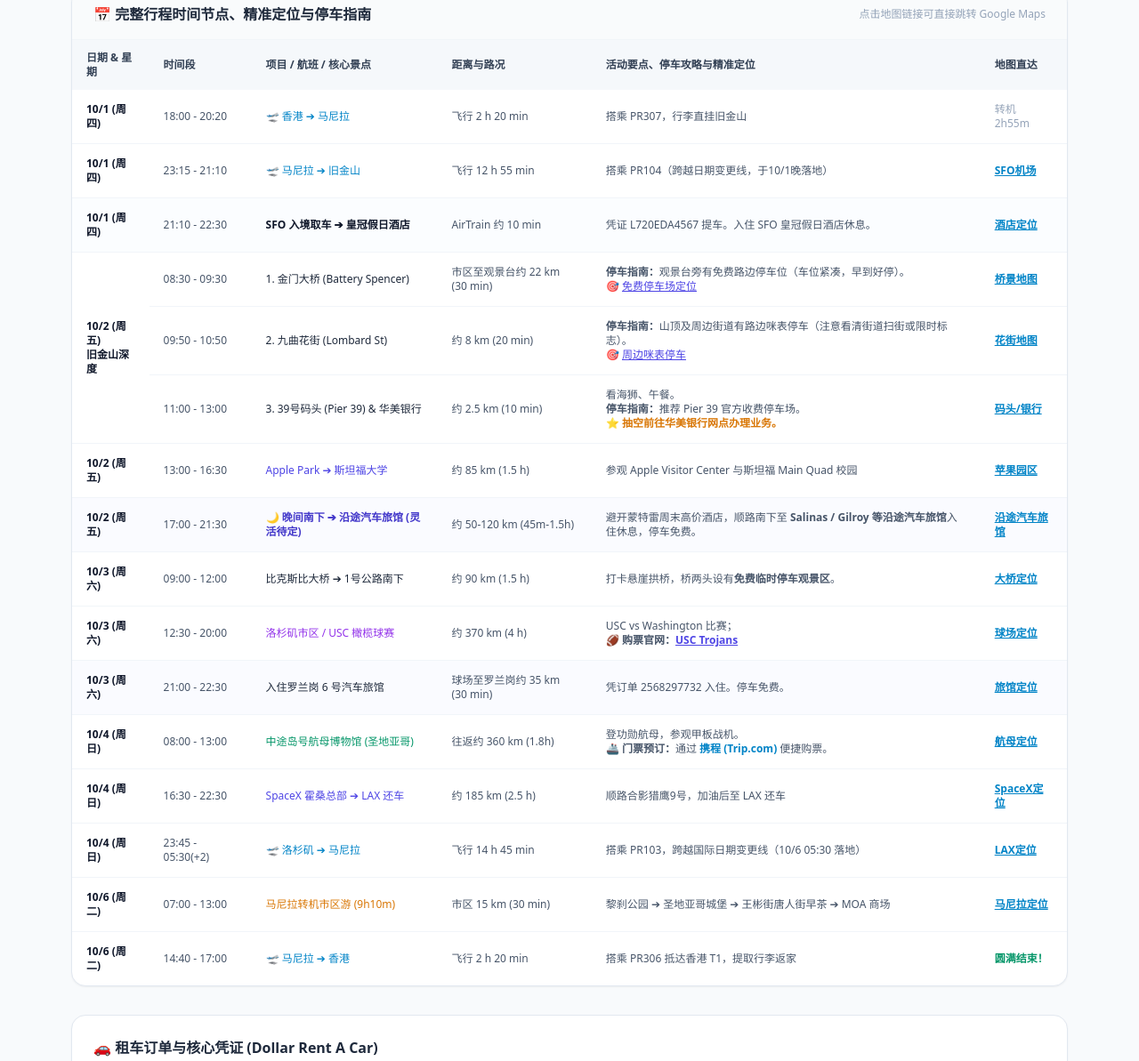
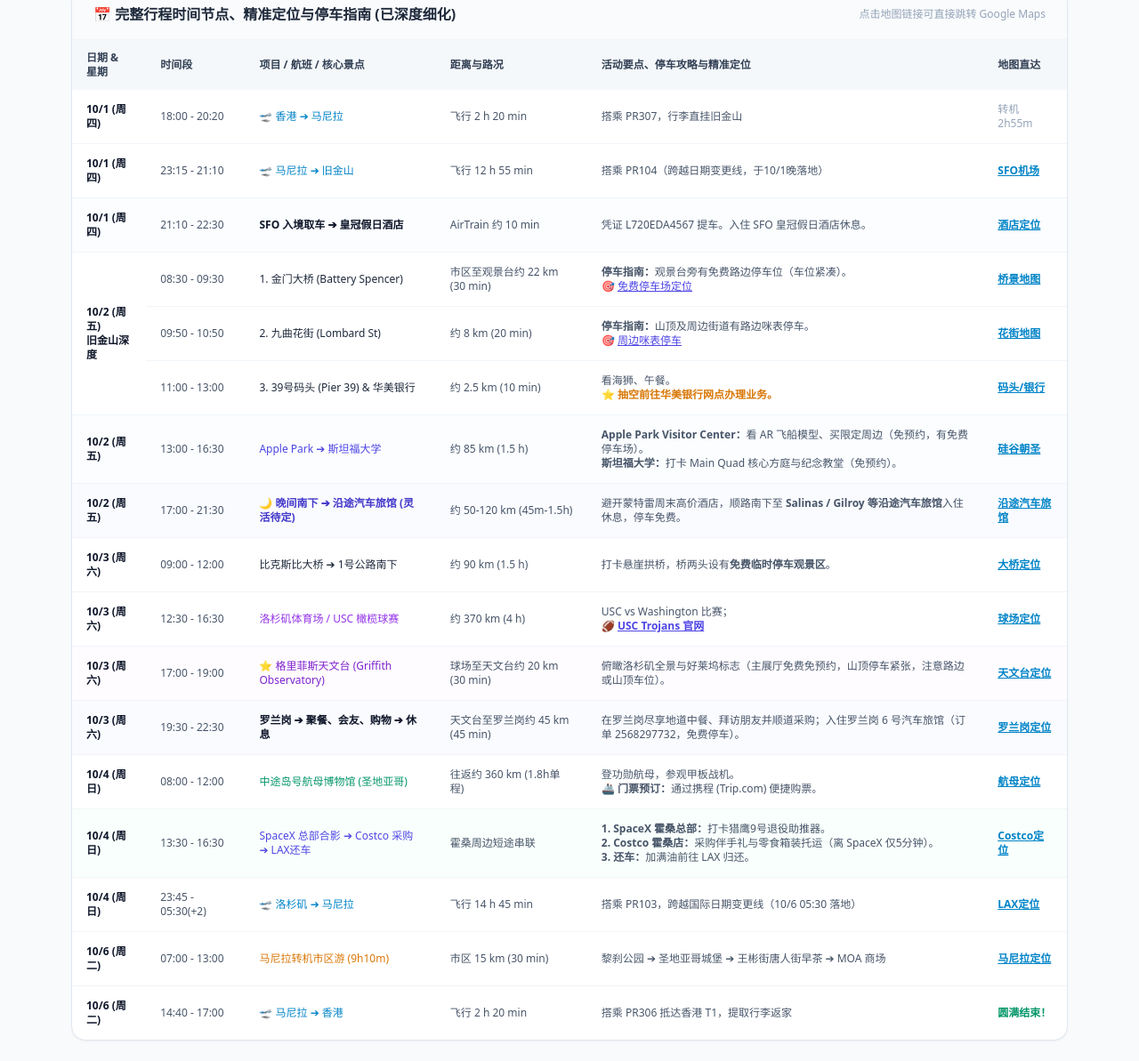
Before and after one commit to 380matthew-creator/china0766, a plain HTML site: page index.html in a window 1280 px wide. Shown: the part 329-1522 px from the top of the page at 89% size. Drawn offline with nearby package versions, Linux system fonts and the light colour scheme.

Commit message:
Update index.html

```diff
--- a/index.html
+++ b/index.html
@@ -63,7 +63,7 @@
         <section class="bg-white rounded-2xl shadow-sm border border-slate-200 overflow-hidden">
             <div class="px-6 py-4 border-b border-slate-100 bg-slate-50/80 flex justify-between items-center">
                 <h2 class="text-base font-bold text-slate-800 flex items-center gap-2">
-                    📅 完整行程时间节点、精准定位与停车指南
+                    📅 完整行程时间节点、精准定位与停车指南 (已深度细化)
                 </h2>
                 <span class="text-xs text-slate-400">点击地图链接可直接跳转 Google Maps</span>
             </div>
@@ -110,7 +110,7 @@
                             <td class="py-3.5 px-4 font-medium text-slate-800">1. 金门大桥 (Battery Spencer)</td>
                             <td class="py-3.5 px-4">市区至观景台约 22 km (30 min)</td>
                             <td class="py-3.5 px-4">
-                                <strong>停车指南：</strong>观景台旁有免费路边停车位（车位紧凑，早到好停）。<br>
+                                <strong>停车指南：</strong>观景台旁有免费路边停车位（车位紧凑）。<br>
                                 🎯 <a href="https://www.google.com/maps/search/?api=1&query=Battery+Spencer+Parking" target="_blank" class="text-indigo-600 underline">免费停车场定位</a>
                             </td>
                             <td class="py-3.5 px-4"><a href="https://www.google.com/maps/search/?api=1&query=Battery+Spencer+San+Francisco" target="_blank" class="text-sky-600 underline font-bold">桥景地图</a></td>
@@ -120,7 +120,7 @@
                             <td class="py-3.5 px-4 font-medium text-slate-800">2. 九曲花街 (Lombard St)</td>
                             <td class="py-3.5 px-4">约 8 km (20 min)</td>
                             <td class="py-3.5 px-4">
-                                <strong>停车指南：</strong>山顶及周边街道有路边咪表停车（注意看清街道扫街或限时标志）。<br>
+                                <strong>停车指南：</strong>山顶及周边街道有路边咪表停车。<br>
                                 🎯 <a href="https://www.google.com/maps/search/?api=1&query=Lombard+Street+San+Francisco+parking" target="_blank" class="text-indigo-600 underline">周边咪表停车</a>
                             </td>
                             <td class="py-3.5 px-4"><a href="https://www.google.com/maps/search/?api=1&query=Lombard+Street+San+Francisco" target="_blank" class="text-sky-600 underline font-bold">花街地图</a></td>
@@ -131,18 +131,20 @@
                             <td class="py-3.5 px-4">约 2.5 km (10 min)</td>
                             <td class="py-3.5 px-4">
                                 看海狮、午餐。<br>
-                                <strong>停车指南：</strong>推荐 Pier 39 官方收费停车场。<br>
                                 ⭐ <strong class="text-amber-600">抽空前往华美银行网点办理业务。</strong>
                             </td>
                             <td class="py-3.5 px-4"><a href="https://www.google.com/maps/search/?api=1&query=Pier+39+Parking+Garage" target="_blank" class="text-sky-600 underline font-bold">码头/银行</a></td>
                         </tr>
-                        <tr class="hover:bg-sky-50/40">
+                        <tr class="hover:bg-sky-50/40 bg-sky-50/30">
                             <td class="py-3.5 px-4 font-semibold text-slate-900">10/2 (周五)</td>
                             <td class="py-3.5 px-4">13:00 - 16:30</td>
                             <td class="py-3.5 px-4 font-medium text-indigo-600">Apple Park ➔ 斯坦福大学</td>
                             <td class="py-3.5 px-4">约 85 km (1.5 h)</td>
-                            <td class="py-3.5 px-4">参观 Apple Visitor Center 与斯坦福 Main Quad 校园</td>
-                            <td class="py-3.5 px-4"><a href="https://www.google.com/maps/search/?api=1&query=Apple+Park+Visitor+Center" target="_blank" class="text-sky-600 underline font-bold">苹果园区</a></td>
+                            <td class="py-3.5 px-4">
+                                <strong>Apple Park Visitor Center：</strong>看 AR 飞船模型、买限定周边（免预约，有免费停车场）。<br>
+                                <strong>斯坦福大学：</strong>打卡 Main Quad 核心方庭与纪念教堂（免预约）。
+                            </td>
+                            <td class="py-3.5 px-4"><a href="https://www.google.com/maps/search/?api=1&query=Apple+Park+Visitor+Center" target="_blank" class="text-sky-600 underline font-bold">硅谷朝圣</a></td>
                         </tr>
                         <tr class="hover:bg-sky-50/40 bg-indigo-50/30">
                             <td class="py-3.5 px-4 font-semibold text-slate-900">10/2 (周五)</td>
@@ -164,41 +166,57 @@
                         </tr>
                         <tr class="hover:bg-sky-50/40">
                             <td class="py-3.5 px-4 font-semibold text-slate-900">10/3 (周六)</td>
-                            <td class="py-3.5 px-4">12:30 - 20:00</td>
-                            <td class="py-3.5 px-4 font-medium text-purple-600">洛杉矶市区 / USC 橄榄球赛</td>
+                            <td class="py-3.5 px-4">12:30 - 16:30</td>
+                            <td class="py-3.5 px-4 font-medium text-purple-600">洛杉矶体育场 / USC 橄榄球赛</td>
                             <td class="py-3.5 px-4">约 370 km (4 h)</td>
                             <td class="py-3.5 px-4">
                                 USC vs Washington 比赛；<br>
-                                🏈 <strong>购票官网：</strong><a href="https://usctrojans.com" target="_blank" class="text-indigo-600 font-bold underline">USC Trojans</a>
+                                🏈 <a href="https://usctrojans.com" target="_blank" class="text-indigo-600 font-bold underline">USC Trojans 官网</a>
                             </td>
                             <td class="py-3.5 px-4"><a href="https://www.google.com/maps/search/?api=1&query=Los+Angeles+Memorial+Coliseum" target="_blank" class="text-sky-600 underline font-bold">球场定位</a></td>
                         </tr>
+                        <tr class="hover:bg-sky-50/40 bg-purple-50/30">
+                            <td class="py-3.5 px-4 font-semibold text-slate-900">10/3 (周六)</td>
+                            <td class="py-3.5 px-4">17:00 - 19:00</td>
+                            <td class="py-3.5 px-4 font-medium text-purple-700">⭐ 格里菲斯天文台 (Griffith Observatory)</td>
+                            <td class="py-3.5 px-4">球场至天文台约 20 km (30 min)</td>
+                            <td class="py-3.5 px-4">
+                                俯瞰洛杉矶全景与好莱坞标志（主展厅免费免预约，山顶停车紧张，注意路边或山顶车位）。
+                            </td>
+                            <td class="py-3.5 px-4"><a href="https://www.google.com/maps/search/?api=1&query=Griffith+Observatory" target="_blank" class="text-sky-600 underline font-bold">天文台定位</a></td>
+                        </tr>
                         <tr class="hover:bg-sky-50/40 bg-indigo-50/30">
                             <td class="py-3.5 px-4 font-semibold text-slate-900">10/3 (周六)</td>
-                            <td class="py-3.5 px-4">21:00 - 22:30</td>
-                            <td class="py-3.5 px-4 font-medium text-slate-800">入住罗兰岗 6 号汽车旅馆</td>
-                            <td class="py-3.5 px-4">球场至罗兰岗约 35 km (30 min)</td>
-                            <td class="py-3.5 px-4">凭订单 2568297732 入住。停车免费。</td>
-                            <td class="py-3.5 px-4"><a href="https://www.google.com/maps/search/?api=1&query=18970+Labin+Ct+Rowland+Heights" target="_blank" class="text-sky-600 underline font-bold">旅馆定位</a></td>
+                            <td class="py-3.5 px-4">19:30 - 22:30</td>
+                            <td class="py-3.5 px-4 font-bold text-slate-900">罗兰岗 ➔ 聚餐、会友、购物 ➔ 休息</td>
+                            <td class="py-3.5 px-4">天文台至罗兰岗约 45 km (45 min)</td>
+                            <td class="py-3.5 px-4">
+                                在罗兰岗尽享地道中餐、拜访朋友并顺道采购；入住罗兰岗 6 号汽车旅馆（订单 2568297732，免费停车）。
+                            </td>
+                            <td class="py-3.5 px-4"><a href="https://www.google.com/maps/search/?api=1&query=18970+Labin+Ct+Rowland+Heights" target="_blank" class="text-sky-600 underline font-bold">罗兰岗定位</a></td>
                         </tr>
                         <tr class="hover:bg-sky-50/40">
                             <td class="py-3.5 px-4 font-semibold text-slate-900">10/4 (周日)</td>
-                            <td class="py-3.5 px-4">08:00 - 13:00</td>
+                            <td class="py-3.5 px-4">08:00 - 12:00</td>
                             <td class="py-3.5 px-4 font-medium text-emerald-600">中途岛号航母博物馆 (圣地亚哥)</td>
-                            <td class="py-3.5 px-4">往返约 360 km (1.8h)</td>
+                            <td class="py-3.5 px-4">往返约 360 km (1.8h单程)</td>
                             <td class="py-3.5 px-4">
                                 登功勋航母，参观甲板战机。<br>
-                                🚢 <strong>门票预订：</strong>通过 <span class="text-sky-600 font-bold">携程 (Trip.com)</span> 便捷购票。
+                                🚢 <strong>门票预订：</strong>通过携程 (Trip.com) 便捷购票。
                             </td>
                             <td class="py-3.5 px-4"><a href="https://www.google.com/maps/search/?api=1&query=USS+Midway+Museum" target="_blank" class="text-sky-600 underline font-bold">航母定位</a></td>
                         </tr>
-                        <tr class="hover:bg-sky-50/40">
+                        <tr class="hover:bg-sky-50/40 bg-emerald-50/30">
                             <td class="py-3.5 px-4 font-semibold text-slate-900">10/4 (周日)</td>
-                            <td class="py-3.5 px-4">16:30 - 22:30</td>
-                            <td class="py-3.5 px-4 font-medium text-indigo-600">SpaceX 霍桑总部 ➔ LAX 还车</td>
-                            <td class="py-3.5 px-4">约 185 km (2.5 h)</td>
-                            <td class="py-3.5 px-4">顺路合影猎鹰9号，加油后至 LAX 还车</td>
-                            <td class="py-3.5 px-4"><a href="https://www.google.com/maps/search/?api=1&query=SpaceX+HQ+Hawthorne" target="_blank" class="text-sky-600 underline font-bold">SpaceX定位</a></td>
+                            <td class="py-3.5 px-4">13:30 - 16:30</td>
+                            <td class="py-3.5 px-4 font-medium text-indigo-600">SpaceX 总部合影 ➔ Costco 采购 ➔ LAX还车</td>
+                            <td class="py-3.5 px-4">霍桑周边短途串联</td>
+                            <td class="py-3.5 px-4">
+                                <strong>1. SpaceX 霍桑总部：</strong>打卡猎鹰9号退役助推器。<br>
+                                <strong>2. Costco 霍桑店：</strong>采购伴手礼与零食箱装托运（离 SpaceX 仅5分钟）。<br>
+                                <strong>3. 还车：</strong>加满油前往 LAX 归还。
+                            </td>
+                            <td class="py-3.5 px-4"><a href="https://www.google.com/maps/search/?api=1&query=Costco+Wholesale+Hawthorne+CA" target="_blank" class="text-sky-600 underline font-bold">Costco定位</a></td>
                         </tr>
                         <tr class="hover:bg-sky-50/40">
                             <td class="py-3.5 px-4 font-semibold text-slate-900">10/4 (周日)</td>
@@ -279,12 +297,12 @@
                         <span class="font-bold text-sky-900 text-sm">🛏️ 旧金山机场皇冠假日酒店</span>
                         <span class="bg-sky-100 text-sky-800 px-2 py-0.5 rounded font-medium">10/1 入住 (1晚)</span>
                     </div>
-                    <p class="text-slate-600 mb-1"><strong>地址：</strong>1177 Airport Blvd, Burlingame[cite: 9]</p>
-                    <p class="text-slate-600 mb-1"><strong>确认号：</strong>24546310 (订单号: 1128151176338135)[cite: 9]</p>
-                    <p class="text-slate-600 mb-1"><strong>价格与税费：</strong>总价 ¥866.22 (含住宿税 ¥105.91，无早餐)[cite: 9]</p>
+                    <p class="text-slate-600 mb-1"><strong>地址：</strong>1177 Airport Blvd, Burlingame</p>
+                    <p class="text-slate-600 mb-1"><strong>确认号：</strong>24546310 (订单号: 1128151176338135)</p>
+                    <p class="text-slate-600 mb-1"><strong>价格与税费：</strong>总价 ¥866.22 (含住宿税 ¥105.91，无早餐)</p>
                     <p class="text-slate-600 mb-2"><strong>停车规定：</strong>机场周边酒店（含停车位，请向前台确认）</p>
                     <div class="bg-white p-2.5 rounded border border-sky-100 text-amber-800">
-                        ⏰ <strong>取消卡点：</strong><span class="font-bold text-red-600">09月29日 18:00 前免费取消</span>；之后不可取消[cite: 9]。
+                        ⏰ <strong>取消卡点：</strong><span class="font-bold text-red-600">09月29日 18:00 前免费取消</span>；之后不可取消。
                     </div>
                 </div>
 
@@ -308,12 +326,12 @@
                         <span class="font-bold text-indigo-900 text-sm">🛏️ 洛杉矶-罗兰岗6号汽车旅馆</span>
                         <span class="bg-indigo-100 text-indigo-800 px-2 py-0.5 rounded font-medium">10/3 入住 (1晚)</span>
                     </div>
-                    <p class="text-slate-600 mb-1"><strong>地址：</strong>18970 Labin Ct, Rowland Heights, CA[cite: 10]</p>
-                    <p class="text-slate-600 mb-1"><strong>确认号：</strong>2568297732 (订单号: 1128151176391029)[cite: 10]</p>
-                    <p class="text-slate-600 mb-1"><strong>价格与税费：</strong>总价 ¥569.46 (含税 ¥56.4 及附加费 ¥12.24，无早餐)[cite: 10]</p>
+                    <p class="text-slate-600 mb-1"><strong>地址：</strong>18970 Labin Ct, Rowland Heights, CA</p>
+                    <p class="text-slate-600 mb-1"><strong>确认号：</strong>2568297732 (订单号: 1128151176391029)</p>
+                    <p class="text-slate-600 mb-1"><strong>价格与税费：</strong>总价 ¥569.46 (含税 ¥56.4 及附加费 ¥12.24，无早餐)</p>
                     <p class="text-slate-600 mb-2"><strong>停车规定：</strong>酒店自带<strong>免费停车场</strong>。</p>
                     <div class="bg-white p-2.5 rounded border border-indigo-100 text-amber-800">
-                        ⏰ <strong>取消卡点：</strong><span class="font-bold text-red-600">10月02日 18:00 前免费取消</span>；之后不可取消[cite: 10]。
+                        ⏰ <strong>取消卡点：</strong><span class="font-bold text-red-600">10月02日 18:00 前免费取消</span>；之后不可取消。
                     </div>
                 </div>
             </div>
```
